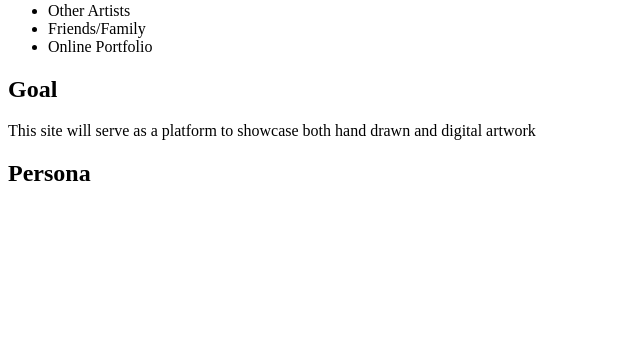
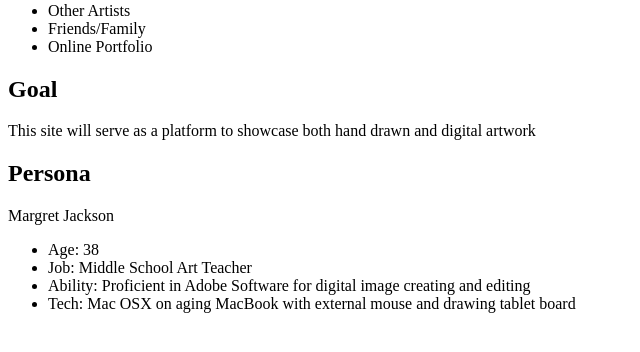
Before and after one commit to codingLyfe/pwp-photo-gallery, a PHP site: page /milestone-1.php in a window 1280 px wide. Shown: the part 228-580 px from the top of the page, without its empty margins (0-640 px from the left). Run offline with PHP 8.4, Linux system fonts and the light colour scheme.

```diff
--- a/public_html/documentation/milestone-1.php
+++ b/public_html/documentation/milestone-1.php
@@ -17,6 +17,13 @@
 		<h2>Goal</h2>
 		<p>This site will serve as a platform to showcase both hand drawn and digital artwork</p>
 		<h2>Persona</h2>
-		<p></p>
+		<p>Margret Jackson</p>
+
+		<ul>
+			<li>Age: 38</li>
+			<li>Job: Middle School Art Teacher</li>
+			<li>Ability: Proficient in Adobe Software for digital image creating and editing</li>
+			<li>Tech: Mac OSX on aging MacBook with external mouse and drawing tablet board</li>
+		</ul>
 	</body>
 </html>
```
Also changed, not shown: images/persona-margret-pwp.jpg (added).
